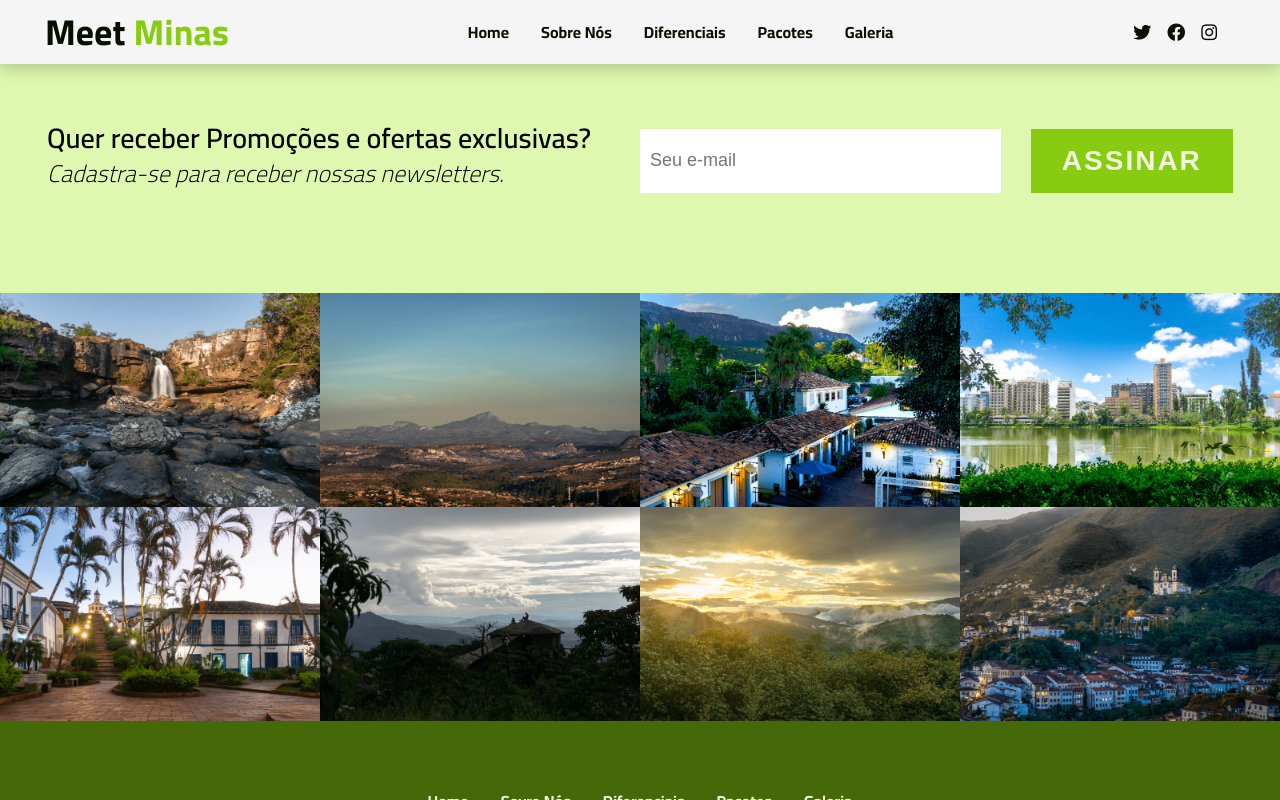
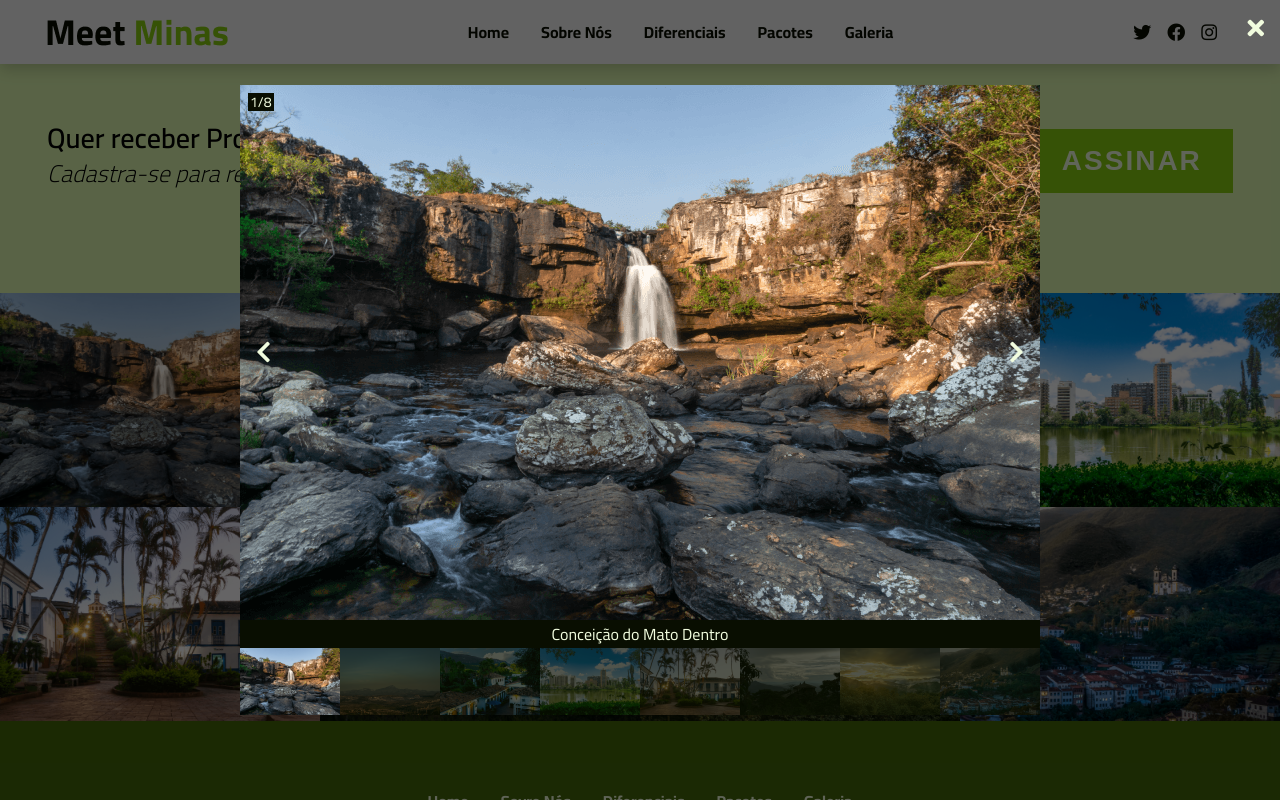
Before and after one commit to FL-software/Meet-Minas, a plain HTML site: page index.html in a window 1280 px wide. Both pictures are taken after a click on the element "Conceição do Mato Dentro". Shown: the part 2991-3791 px from the top of the page. Drawn offline with nearby package versions, Linux system fonts and the light colour scheme.

Commit message:
projeto finalizado.

```diff
--- a/css/styles.css
+++ b/css/styles.css
@@ -705,3 +705,116 @@ img {
 /**********************************/
 /* 10. Modal
 /**********************************/
+
+.modal {
+	position: fixed;
+	background: rgba(0, 0, 0, 0.6);
+	left: 0;
+	top: 0;
+	width: 100%;
+	height: 100%;
+	color: var(--clr-white);
+	display: none;
+	justify-content: center;
+	align-items: center;
+	padding: 1.6rem;
+	z-index: 4;
+}
+
+.modal__close {
+	position: absolute;
+	top: 0;
+	right: 0;
+	font-size: 2.4rem;
+	padding: 1.6rem;
+	cursor: pointer;
+}
+
+.slider {
+	position: relative;
+}
+
+.slider-image__number {
+	position: absolute;
+	background: var(--clr-black);
+	font-size: 1.4rem;
+	padding: .2rem;
+	margin-left: .8rem;
+	margin-top: .8rem;
+}
+
+.slider-buttons {
+	position: absolute;
+	left: 0;
+	top: 0;
+	width: 100%;
+	height: 100%;
+	display: flex;
+	justify-content: space-between;
+}
+
+.slider-buttons__btn-prev, .slider-buttons__btn-next {
+	font-size: 2.4rem;
+	padding: 1.6rem;
+	cursor: pointer;
+	display: flex;
+	align-items: center;
+	transition: var(--transition);
+}
+
+.slider-buttons__btn-prev:hover, .slider-buttons__btn-next:hover {
+	color: var(--clr-medium-green);
+}
+
+.slider-image-description {
+	background: var(--clr-black);
+	text-align: center;
+}
+
+.slider-thumbs {
+	display: flex;
+	flex-wrap: wrap;
+	justify-content: center;
+}
+
+.slider-thumbs__img {
+	position: relative;
+	flex: 0 0 25%;
+	cursor: pointer;
+}
+
+.slider-thumbs__img::before {
+	content: "";
+	position: absolute;
+	background: var(--clr-black);
+	top: 0;
+	left: 0;
+	width: 100%;
+	height: 100%;
+	opacity: .7;
+}
+
+.slider-thumbs__img:hover.slider-thumbs__img::before {
+	opacity: 0;
+}
+
+.slider-thumbs__img--active.slider-thumbs__img::before {
+	opacity: 0;
+}
+
+@media screen and (min-width: 648px) {
+	.modal {
+		padding: 5.6rem;
+	}
+}
+
+@media screen and (min-width: 768px) {
+	.modal {
+		padding: 1.6rem;
+	}
+
+	.slider-thumbs__img {
+		flex: 1;
+		max-width: 10rem;
+	}
+}
--- a/index.html
+++ b/index.html
@@ -297,6 +297,54 @@
 			<p class="copyright">Copyright &copy; Meet Minas <span class="date"></span> Todos os direitos reservados.</p>
 
 		</footer> <!-- footer -->
+
+		<div class="modal">
+			<div class="modal__close"><i class="fas fa-times"></i></div>
+				<div class="modal__content">
+					<div class="slider">
+						<div class="slider-image">
+							<div class="slider-image__number">1 / 8</div>
+							<img src="assets/photo_0.png" class="slider-image__img">
+						</div>	<!-- slider-image -->
+							<div class="slider-buttons">
+								<div class="slider-buttons__btn-prev">
+									<i class="fas fa-chevron-left"></i>
+								</div>
+								<div class="slider-buttons__btn-next">
+									<i class="fas fa-chevron-right"></i>
+								</div>
+							</div> <!-- slider-buttons -->
+					</div> <!-- slider -->
+					<p class="slider-image-description">Teste de Caption</p>
+					<div class="slider-thumbs">
+						<div class="slider-thumbs__img">
+							<img src="assets/photo_0.png" alt="Imagem de Conceição do Mato Dentro">
+						</div>
+						<div class="slider-thumbs__img">
+							<img src="assets/photo_1.png" alt="Imagem de Diamantina">
+						</div>
+						<div class="slider-thumbs__img">
+							<img src="assets/photo_2.png" alt="Imagem de Tiradentes">
+						</div>
+						<div class="slider-thumbs__img">
+							<img src="assets/photo_3.png" alt="Imagem de São Lourenço">
+						</div>
+						<div class="slider-thumbs__img">
+							<img src="assets/photo_4.png" alt="Imagem do Serro">
+						</div>
+						<div class="slider-thumbs__img">
+							<img src="assets/photo_5.png" alt="Imagem de São Tomé das Letras">
+						</div>
+						<div class="slider-thumbs__img">
+							<img src="assets/photo_6.png" alt="Imagem de Ipoema">
+						</div>
+						<div class="slider-thumbs__img">
+							<img src="assets/photo_7.png" alt="Imagem de Ouro">
+						</div>
+					</div> <!-- slider-thumbs -->
+				</div> <!-- modal__content -->
+		    </div> <!-- modal__close-->
+		</div> <!-- modal -->
 	<script src="js/scripts.js"></script>
 </body>
 </html>
--- a/js/scripts.js
+++ b/js/scripts.js
@@ -58,23 +58,45 @@ let _sliderCounter = 0, _touchStart, _touchEnd;
 _elements.date.innerHTML = new Date().getFullYear() + ".";
 
 _elements.scrollLinks.forEach(link => {
+	link.addEventListener("click", e => {
+		_elements.navbarList.classList.remove("navbar-list--show-links");
 
+		const id = link.getAttribute("href");
+		const element = document.querySelector(id);
+
+		const position = element.offsetTop - 62;
+
+		window.scrollTo({
+			top: position,
+			behavior: "smooth"
+		});
+
+		e.preventDefault();
+	});
 });
 
 _elements.toggle.addEventListener("click", () => {
-
+	_elements.navbarList.classList.toggle("navbar-list--show-links");
 });
 
 _elements.galleryItems.forEach(item => {
+	item.addEventListener("click", e => {
+		const id = getImageId(e.target);
+		updateModal(id);
 
+		_elements.modal.style.display = "flex";
+	});
 });
 
 _elements.sliderThumbsImage.forEach(img => {
-
+	img.addEventListener("click", e => {
+		const id = getImageId(e.target);
+		updateModal(id);
+	});
 });
 
 _elements.closeModalBtn.addEventListener("click", () => {
-
+	_elements.modal.style.display = "none";
 });
 
 _elements.sliderNextButton.addEventListener("click", () => nextImage());
@@ -82,19 +104,38 @@ _elements.sliderNextButton.addEventListener("click", () => nextImage());
 _elements.sliderPrevButton.addEventListener("click", () => prevImage());
 
 const getImageId = (target) => {
+	const arrFromChildren = Array.from(target.parentNode.children);
+	const id = arrFromChildren.indexOf(target);
 
+	_sliderCounter = id;
+
+	return id;
 }
 
 const updateModal = (imgId) => {
+	_elements.sliderImage.src = _gallery[imgId].img;
+	_elements.sliderImageNumber.innerHTML = (imgId + 1) + "/" + _gallery.length;
+	_elements.sliderImageDescription.innerHTML = _gallery[imgId].description;
 
+	_elements.sliderThumbsImage.forEach(img => {
+		img.classList.remove("slider-thumbs__img--active");
+	});
+
+	_elements.sliderThumbsImage[imgId].classList.add("slider-thumbs__img--active");
 }
 
 const nextImage = () => {
-
+	if(++_sliderCounter > 7 ){
+		_sliderCounter = 0;
+	}
+	updateModal(_sliderCounter);
 }
 
 const prevImage = () => {
-
+	if(--_sliderCounter < 0 ){
+		_sliderCounter = _gallery.length - 1;
+	}
+	updateModal(_sliderCounter);
 }
 
 /**************************************************************************/
```
